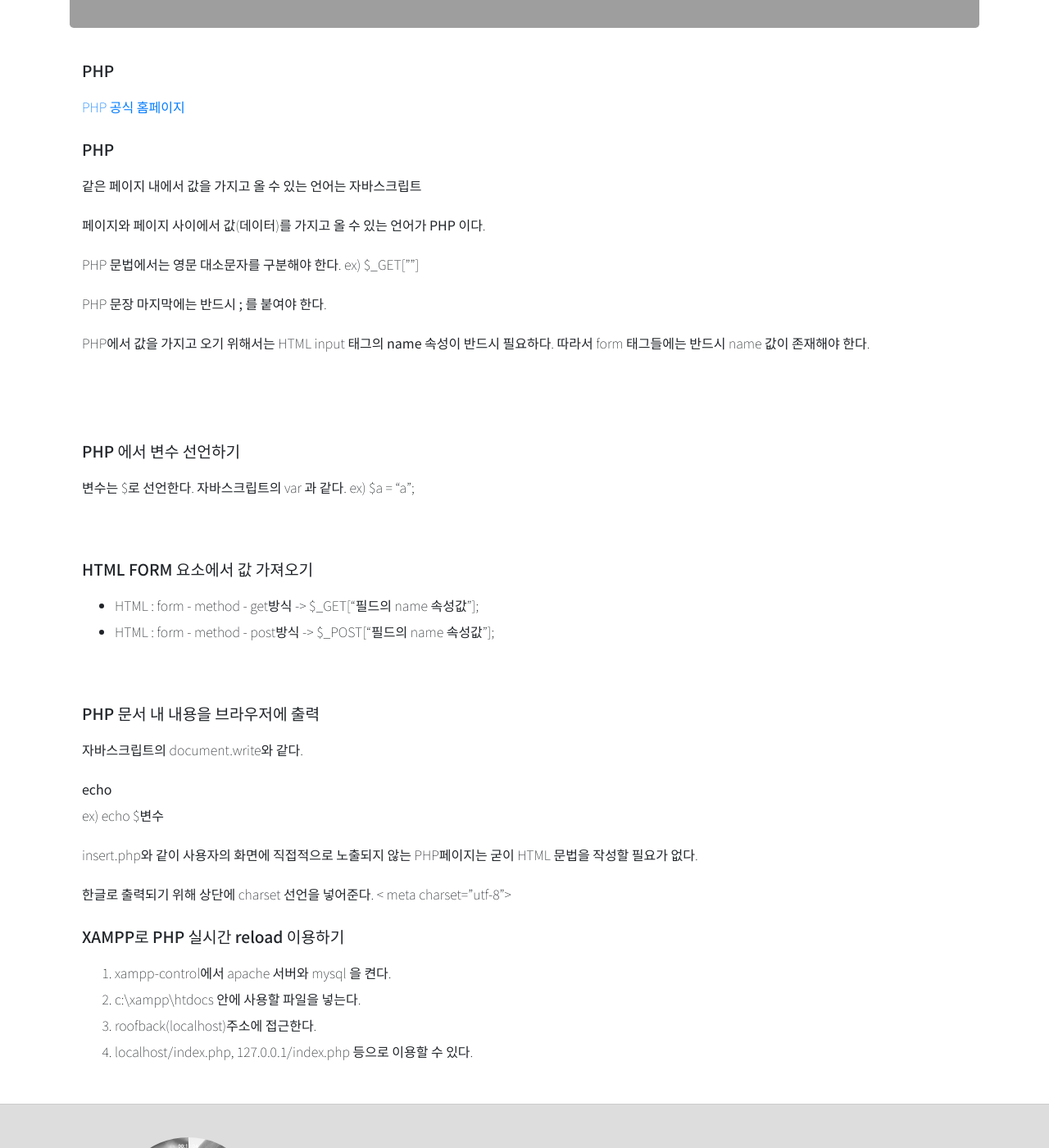
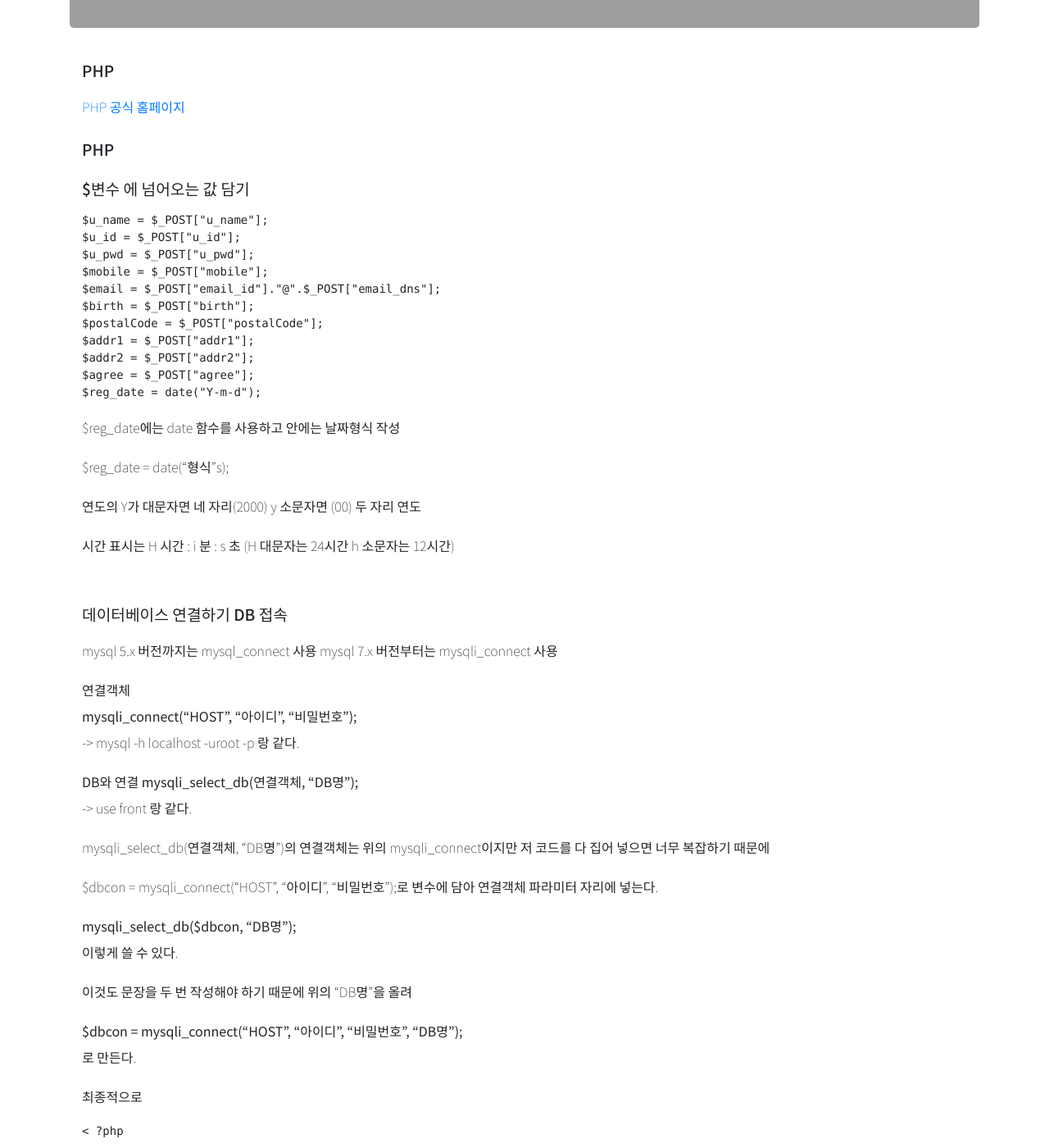
Before and after one commit to kenna-hwa/kenna-hwa.github.io, a Jekyll site: the page built from _collections/_blog/2021-06-09-php2.markdown, in a window 1280 px wide and 1400 px high, scrolled down 447 px. Shown: the whole window at 82% size. Built offline with Jekyll 4.4.1, drawn with Linux system fonts in a browser that asks for light colours; nearby versions of some CDN libraries; some web fonts are replaced; some of the changed text lies outside the part shown; grey boxes are pictures that could not be loaded.

Commit message:
파일명 수정

```diff
--- a/_collections/_blog/2021-06-09-php2.markdown
+++ b/_collections/_blog/2021-06-09-php2.markdown
@@ -13,54 +13,262 @@ description: 수업 복습
 
 ###### PHP
 
-같은 페이지 내에서 값을 가지고 올 수 있는 언어는
-**자바스크립트**
 
-페이지와 페이지 사이에서 값(데이터)를 가지고 올 수 있는 언어가 **PHP** 이다.
+###### $변수 에 넘어오는 값 담기
 
-PHP 문법에서는 영문 대소문자를 구분해야 한다.
-ex) $_GET[""]
+<pre>
+$u_name = $_POST["u_name"];
+$u_id = $_POST["u_id"];
+$u_pwd = $_POST["u_pwd"];
+$mobile = $_POST["mobile"];
+$email = $_POST["email_id"]."@".$_POST["email_dns"];
+$birth = $_POST["birth"];
+$postalCode = $_POST["postalCode"];
+$addr1 = $_POST["addr1"];
+$addr2 = $_POST["addr2"];
+$agree = $_POST["agree"];
+$reg_date = date("Y-m-d");
+</pre>
 
-PHP 문장 마지막에는 반드시 **;** 를 붙여야 한다.
+$reg_date에는 date 함수를 사용하고 안에는 날짜형식 작성<br>
 
-PHP에서 값을 가지고 오기 위해서는 HTML input 태그의 **name 속성**이 반드시 필요하다.
-따라서 form 태그들에는 반드시 name 값이 존재해야 한다.
+$reg_date = date("형식"s);<br>
 
+연도의 Y가 대문자면 네 자리(2000) y 소문자면 (00) 두 자리 연도<br>
+
+시간 표시는 H 시간 : i 분 : s 초  (H 대문자는 24시간 h 소문자는 12시간)<br><br>
+
+
+###### 데이터베이스 연결하기 DB 접속
+
+mysql 5.x 버전까지는 mysql_connect 사용
+mysql 7.x 버전부터는 mysqli_connect 사용<br>
+
+
+**연결객체**<br>
+**mysqli_connect("HOST", "아이디", "비밀번호");**<br>
+-> mysql -h localhost -uroot -p 랑 같다.
+
+**DB와 연결**
+**mysqli_select_db(연결객체, "DB명");**<br>
+-> use front 랑 같다.
+
+mysqli_select_db(연결객체, "DB명")의
+연결객체는 위의 mysqli_connect이지만 저 코드를 다 집어 넣으면 너무 복잡하기 때문에<br>
+
+$dbcon = mysqli_connect("HOST", "아이디", "비밀번호");로
+변수에 담아 연결객체 파라미터 자리에 넣는다.
+
+
+**mysqli_select_db($dbcon, "DB명");**<br>
+이렇게 쓸 수 있다.
+
+이것도 문장을 두 번 작성해야 하기 때문에 위의 "DB명"을 올려
+
+**$dbcon = mysqli_connect("HOST", "아이디", "비밀번호", "DB명");**<br>
+로 만든다.
+
+최종적으로
+
+<pre>
+< ?php
+
+$dbcon = mysqli_connect("127.0.0.1", "root", "", "front") or die("DB 접속 실패");
+
+?>
+
+</pre>
+
+로 연결할 수 있다.
+<br><br>
+
+###### mysqli charset 설정
+위와 같이 mysql DB에 연결하고 테이블에 데이터를 삽입하게 되면 한글이 깨질 수 있다.
+이 경우 문자셋 설정이 필요하다.
+
+<pre>
+
+< ?php
+
+$dbcon = mysqli_connect("127.0.0.1", "root", "", "front") or die("DB 접속 실패");
+mysqli_set_charset($dbcon, "utf8");
+
+?>
+
+
+</pre>
+
+아래에 charset 선언부를 붙여준다.
+
+<br><br>
+
+###### 데이터베이스에 전달할 쿼리 생성
+
+PHP에서는 큰 따옴표 안에 변수를 넣는다.<br>
+
+**$variable = "value";**
+
+각 변수를 구분하는 ,는 문자다.<br>
+
+
+따라서 아래와 같이 쉼표와 변수를 구분한다.
+
+**'".$name."'**
+<br>
+
+"따옴표와 변수를 **.** 연산자로 이어준다.
+insert 문을 아래와 같이 생성할 수 있다.
+
+<pre>
+
+< ?php
+
+insert into members (
+u_name, u_id, u_pw, mobile, email, birth, postalCode, addr1, addr2, reg_date)
+values('".$u_name."','".$u_id."','".$u_pwd."','".$mobile."','".$email."', '".$birth."','".$postalCode."','".$addr1."','".$addr2."','".$reg_date."'
+);
+
+?>
+
+</pre>
+
+만약 데이터를 화면에 출력해야 한다면 아래와 같이 사용한다.
+
+<pre>
+
+< ?php
+
+echo "insert into members (
+u_name, u_id, u_pw, mobile, email, birth, postalCode, addr1, addr2, reg_date)
+values('".$u_name."','".$u_id."','".$u_pwd."','".$mobile."','".$email."', '".$birth."','".$postalCode."','".$addr1."','".$addr2."','".$reg_date."'
+);";
+
+?>
+
+</pre>
+
+하지만 전체를 쌍따옴표로 감싼다면 작은따옴표만을 이용해 변수와 쉼표를 구별할 수 있다.
+
+<pre>
+
+< ?php
+
+echo "insert into members (u_name, u_id, u_pw, mobile, email, birth, postalCode, addr1, addr2, reg_date) values ('$u_name','$u_id','$u_pwd','$mobile','$email','$birth','$postalCode','$addr1','$addr2','$reg_date');";
+
+?>
+
+</pre>
+
+이 경우엔 개행도 가능하다.
+
+<pre>
+
+< ?php
+
+echo "insert into members (
+    u_name, u_id, u_pw, mobile, email, birth, postalCode, addr1, addr2, reg_date
+    ) values (
+        '$u_name','$u_id','$u_pwd','$mobile','$email','$birth','$postalCode','$addr1','$addr2','$reg_date');";
+
+?>
+
+</pre>
+
+위의 긴 코드를 실행시키기 위해서는 다시 변수에 담아 사용하는 것이 편하다.
+
+<pre>
+
+< ?php
+
+$sql = "insert into members (
+    u_name, u_id, u_pwd, mobile, email, birth, postalCode, addr1, addr2, reg_date
+    ) values (
+        '$u_name','$u_id','$u_pwd','$mobile','$email','$birth','$postalCode','$addr1','$addr2','$reg_date');";
+?>
+
+</pre>
+
+위의 코드를 echo $sql; 로 실행시켜도 echo "insert into ..." 와 결과는 같다.
 <br>
 <br>
 
-###### PHP 에서 변수 선언하기
 
-변수는 $로 선언한다.
-자바스크립트의 var 과 같다.
-ex) $a = "a";
 
+###### 데이터베이스에 값 전달하기
+
+값을 전달하는 쿼리는<br>
+**mysqli_query("연결객체", "전달할 쿼리);**로 쓴다.
+
+여기서의 연결객체는 위의
+**mysqli_connect**쿼리이고 전달할 쿼리는
+위의 **insert into** 문이다.
+
+두 개 다 변수에 미리 담아두었기 때문에 바로 변수로 사용할 수 있다.
+
+<pre>
+
+< ?php
+
+mysqli_query($dbcon, $sql);
+
+?>
+
+</pre>
+
+변수에 안 담아두면 이렇게 된다.
+
+
+<pre>
+
+< ?php
+
+mysqli_query(mysqli_connect("127.0.0.1", "root", "", "front") or die("DB 접속 실패");, "insert into members (u_name, u_id, u_pwd, mobile, email, birth, postalCode, addr1, addr2, reg_date) values ('$u_name','$u_id','$u_pwd','$mobile','$email','$birth','$postalCode','$addr1','$addr2','$reg_date');";);
+
+?>
+
+</pre>
+
+<br><br>
+![...](https://i.imgflip.com/1d1kyo.jpg))<br><br><br>
+
+###### 데이터베이스 연결 종료
+
+데이터베이스를 연결해서 할 작업이 모두 종료되면 데이터베이스와의 연결을 끊는 것이 보안상 안전하다.
+
+연결 종료 쿼리는
+**mysqli_close($dbcon);** <br>
+
+()에 안 넣으면
+https://stackoverflow.com/questions/24027546/warning-mysqli-close-expects-parameter-1-to-be-mysqli
+와 같은 오류가 생길 수 있다.
 <br>
 
-###### HTML FORM 요소에서 값 가져오기
+###### 결과페이지로 이동
 
-- HTML : form - method - get방식 -> $_GET["필드의 name 속성값"];
-- HTML : form - method - post방식 -> $_POST["필드의 name 속성값"];
+데이터가 이동한 부분은 사용자에게 보여지지 않고 결과페이지가 전송되어야 한다.
+이렇게 페이지를 바꿔주는 것을 리디렉션redirection 이라고 한다.
+m.naver.com 처럼 주소를 바꿔준다.
+이 기능은 php언어로 구현하는 것이 아니라 script 언어로 구현한다.
 
-<br>
+<pre>
+< ?php
 
-###### PHP 문서 내 내용을 브라우저에 출력
+echo "
 
-자바스크립트의 document.write와 같다.
+    < script script type=\"text/javascript\">
+    location.href=\"result.php\";
 
-**echo**<br>
-ex) echo $변수
+    </ script>
 
+";
 
-insert.php와 같이 사용자의 화면에 직접적으로 노출되지 않는 PHP페이지는 굳이 HTML 문법을 작성할 필요가 없다.
+?>
+</pre>
 
-한글로 출력되기 위해 상단에 charset 선언을 넣어준다.
-< meta charset="utf-8">
+이 스크립트 코드를 echo에 넣어 화면에 출력하거나
+아예 <?php ?> 코드 바깥에 넣어주면 실행된다.
 
-
-###### XAMPP로 PHP 실시간 reload 이용하기
-
-1. xampp-control에서 apache 서버와 mysql 을 켠다.
-2. c:\xampp\htdocs 안에 사용할 파일을 넣는다.
-3. roofback(localhost)주소에 접근한다.
-4. localhost/index.php, 127.0.0.1/index.php 등으로 이용할 수 있다.
+location.href 외에도<br>
+    //location.replace;
+    //location.reload;
+를 사용할 수 있다.
--- a/_collections/_blog/2021-06-08-php.markdown
+++ b/_collections/_blog/2021-06-10-php3.markdown
@@ -32,7 +32,7 @@ $reg_date = date("Y-m-d");
 
 $reg_date에는 date 함수를 사용하고 안에는 날짜형식 작성<br>
 
-$reg_date = date("형식);<br>
+$reg_date = date("형식"s);<br>
 
 연도의 Y가 대문자면 네 자리(2000) y 소문자면 (00) 두 자리 연도<br>
 
```
Also changed, not shown: other parts of _collections/_blog/2021-06-09-php2.markdown (+2 -2 lines), other parts of _collections/_blog/2021-06-10-php3.markdown (+2 -2 lines), _collections/_blog/2021-06-08-php1.markdown (added, +66 -0 lines).
